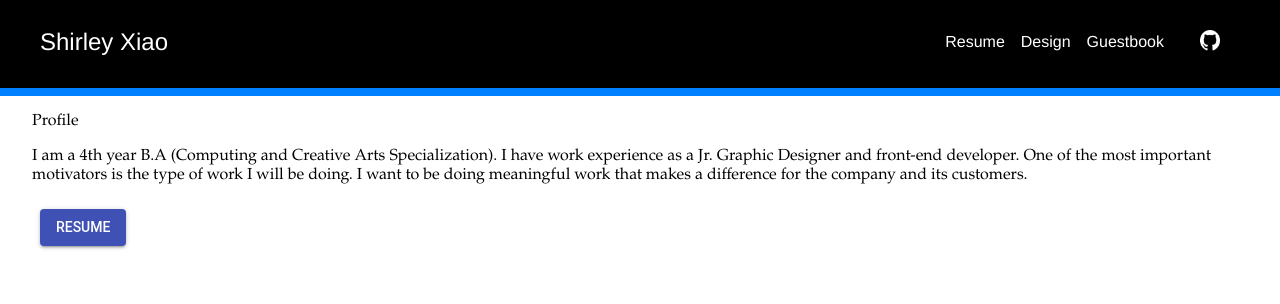
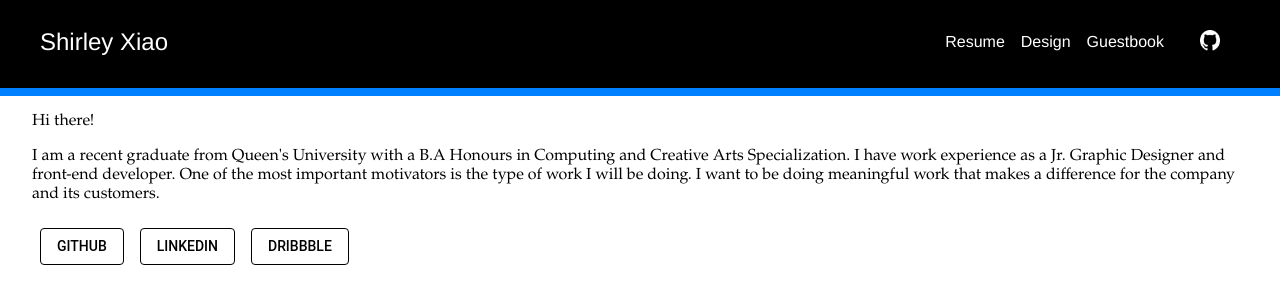
Before and after one commit to XXiao12/AboutMe, a React (Create React App) app: page /home in a window 1280 px wide. Shown: the top 304 px of the page. Built offline with nearby package versions, Linux system fonts and the light colour scheme.

Commit message:
edited message on home screen

```diff
--- a/src/containers/Home/home.js
+++ b/src/containers/Home/home.js
@@ -26,18 +26,37 @@ class Home extends Component {
       [
         <NavBar key={generateuuid()} />,
         <div key={generateuuid()} className="Home">
-          <p>Profile</p>
-          <p>I am a 4th year B.A (Computing and Creative Arts Specialization).
+          <p>Hi there!</p>
+          <p>I am a recent graduate from Queen's University with a B.A Honours in Computing and Creative Arts Specialization.
             I have work experience as a Jr. Graphic Designer and front-end developer.
             One of the most important motivators is the type of work I will be doing.
             I want to be doing meaningful work that makes a difference for the company and its customers.</p>
-          <Button
-            component={resumeLink}
-            variant="contained"
-            color="primary"
-            className={classes.button}>
-            Resume
-          </Button>
+            <Button
+              variant="outlined"
+              href="https://github.com/XXiao12"
+              target="_blank"
+              rel="noopener noreferrer"
+              color="inherit"
+              className={classes.button}>
+              Github
+            </Button>
+            <Button
+              variant="outlined"
+              href="https://www.linkedin.com/in/shirley-xiao-b72335a7/"
+              target="_blank"
+              rel="noopener noreferrer"
+              color="inherit" className={classes.button}>
+              LinkedIn
+            </Button>
+            <Button
+              variant="outlined"
+              href="https://dribbble.com/shirley_x"
+              target="_blank"
+              rel="noopener noreferrer"
+              color="inherit"
+              className={classes.button}>
+              Dribbble
+            </Button>
         </div>
       ]
     );
```
